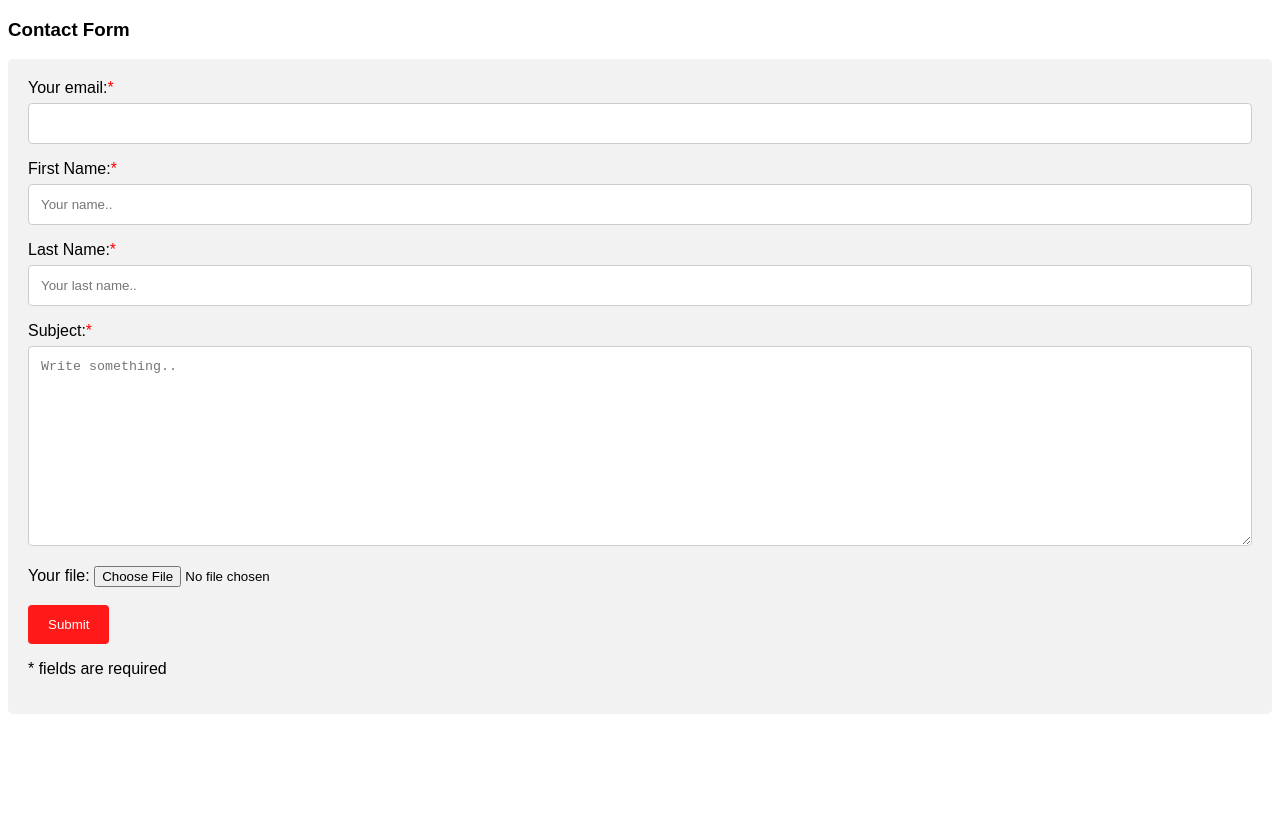
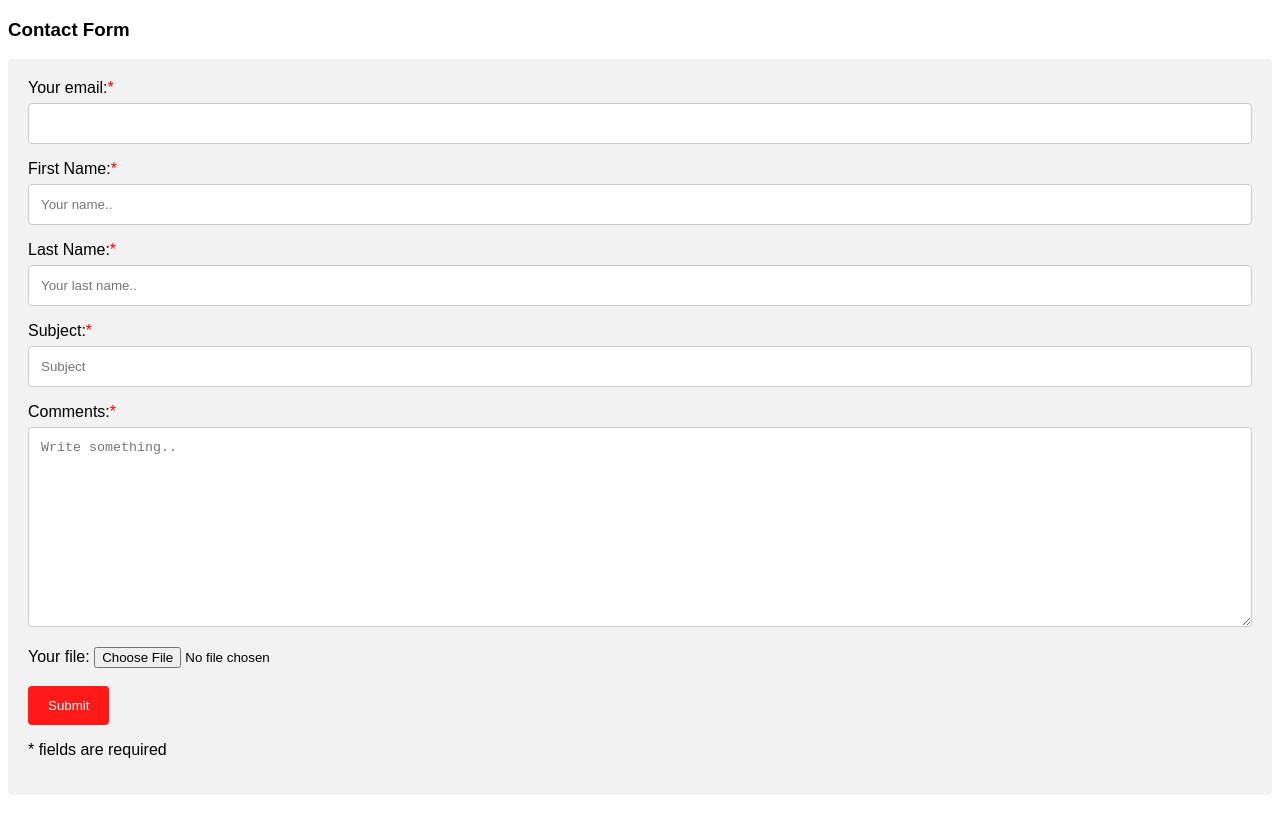
Before and after one commit to wesodeveloper/wesodeveloper.github.io, a Jekyll site: the page pages/contact_page.html, which Jekyll copies as it is, in a window 1280 px wide. Shown: the top 834 px of the page. Built offline with Jekyll 4.4.1, drawn with Linux system fonts in a browser that asks for light colours.

Commit message:
Add files via upload

```diff
--- a/pages/contact_page.html
+++ b/pages/contact_page.html
@@ -1,12 +1,20 @@
 <!DOCTYPE html>
 <html>
+
 <head>
   <meta name="viewport" content="width=device-width, initial-scale=1">
   <style>
-body {font-family: Arial, Helvetica, sans-serif;}
-* {box-sizing: border-box;}
+    body {
+      font-family: Arial, Helvetica, sans-serif;
+    }
 
-input[type=text], select, textarea {
+    * {
+      box-sizing: border-box;
+    }
+
+    input[type=text],
+    select,
+    textarea {
       width: 100%;
       padding: 12px;
       border: 1px solid #ccc;
@@ -16,7 +24,10 @@ input[type=text], select, textarea {
       margin-bottom: 16px;
       resize: vertical;
     }
-input[type=email], select, textarea {
+
+    input[type=email],
+    select,
+    textarea {
       width: 100%;
       padding: 12px;
       border: 1px solid #ccc;
@@ -90,7 +100,12 @@ input[type=submit]:hover {
       <div class="required_label required">
         <label>Subject</label>
       </div>
-    <textarea id="subject" name="subject" placeholder="Write something.." style="height:200px" required></textarea>
+      <input type="text" id="subject" name="subject" placeholder="Subject" required>
+
+      <div class="required_label required">
+        <label>Comments</label>
+      </div>
+      <textarea id="comments" name="comments" placeholder="Write something.." style="height:200px" required></textarea>
 
       <label>Your file:</label>
       <input type="file" name="upload">
@@ -107,4 +122,5 @@ input[type=submit]:hover {
   </div>
 
 </body>
+
 </html>
```
Also changed, not shown: other parts of pages/contact_page.html (+7 -8 lines). Lines whose indentation alone changed are shown as unchanged.
